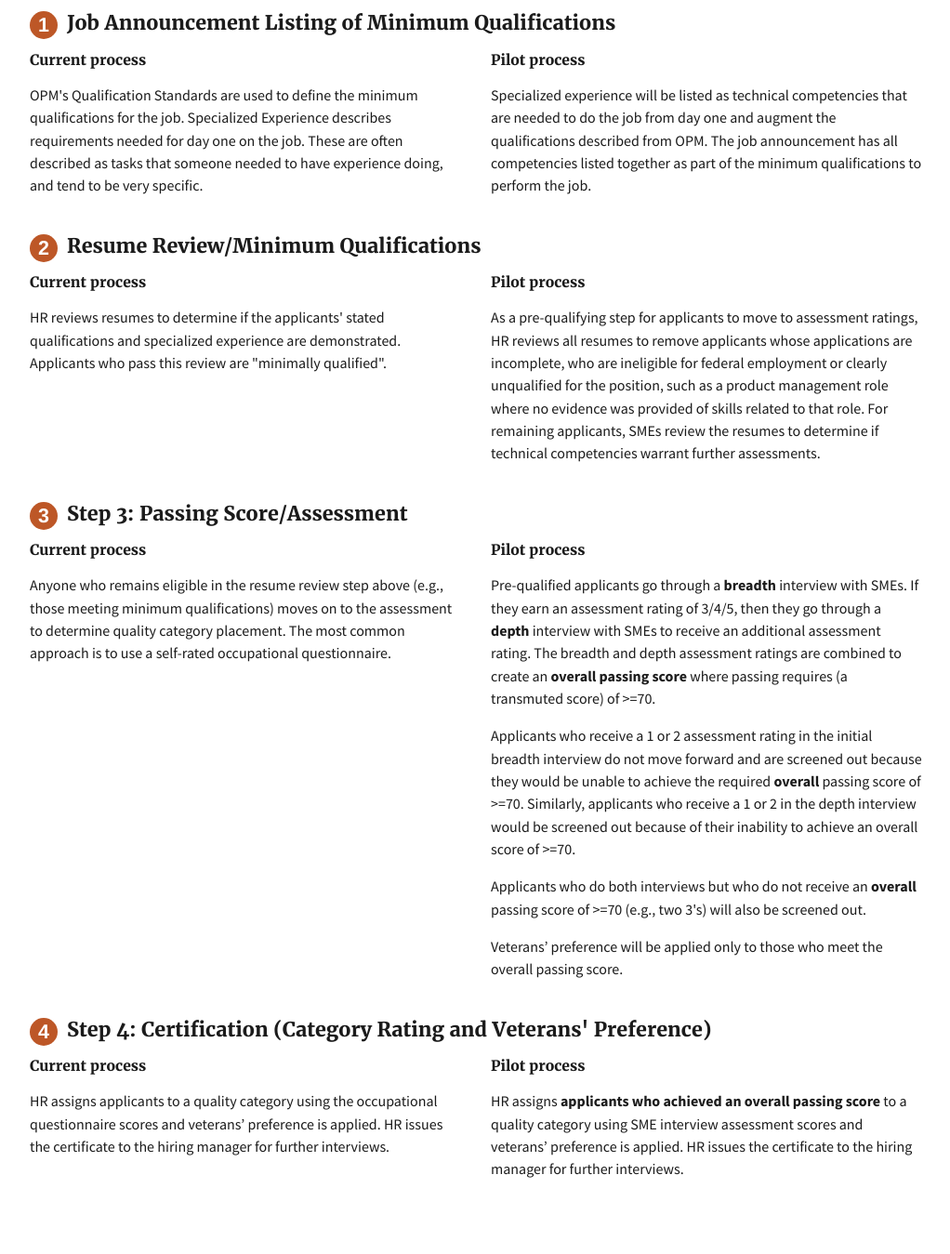
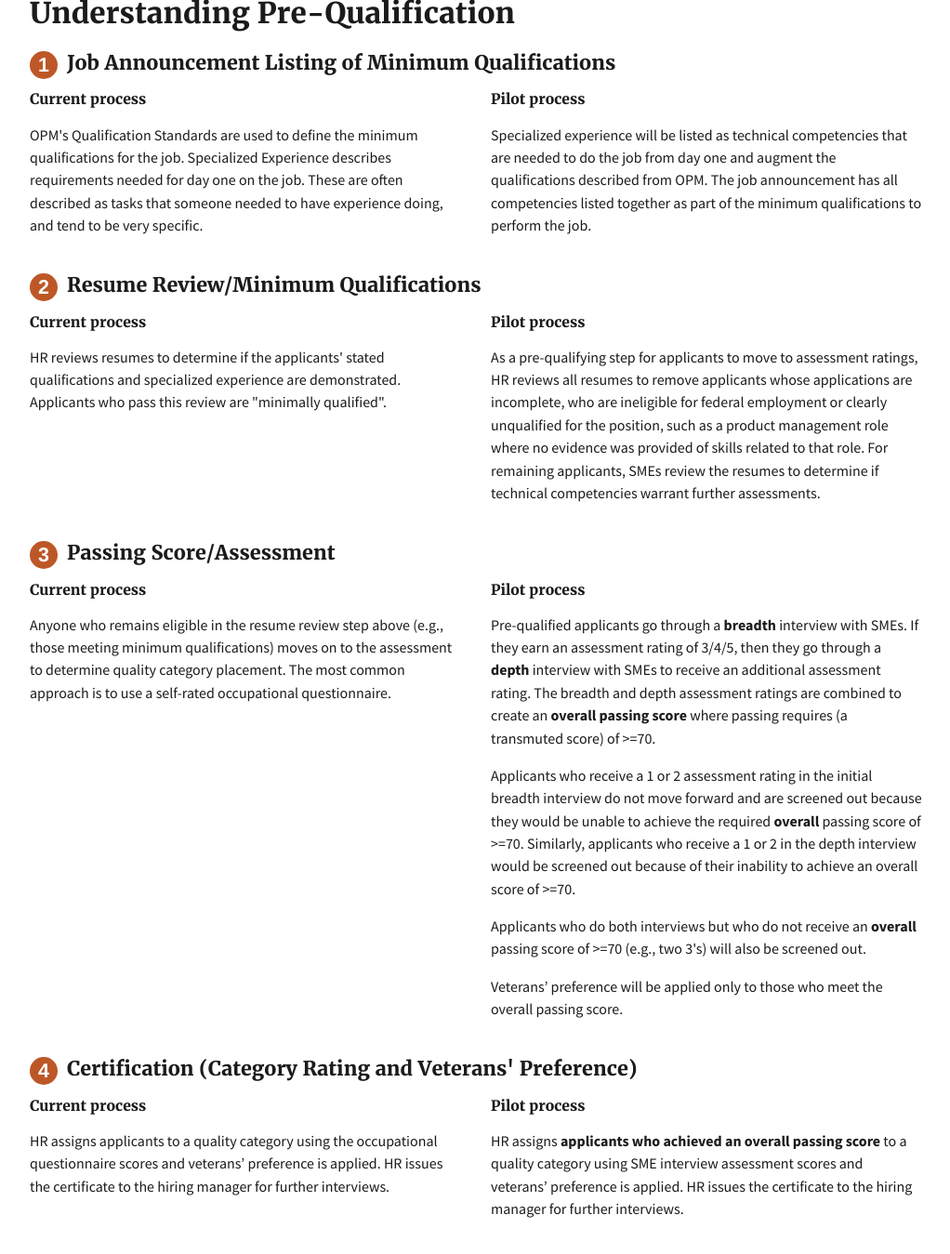
Before and after one commit to usds/SME-QA-Website, a Jekyll site: the page built from pages/home.html, in a window 1280 px wide and 1400 px high, scrolled down 1125 px. Shown: the top 1349 px of the window at 93% size, without its empty margins (128-1150 px from the left). Built offline with Jekyll 4.4.1, drawn with Linux system fonts in a browser that asks for light colours; some of the changed text lies outside the part shown.

Commit message:
Fixes up step names and adds a missing header.

```diff
--- a/pages/home.html
+++ b/pages/home.html
@@ -69,7 +70,7 @@ permalink: /
     </div>
     <div class="grid-row grid-gap margin-y-3">
       <div class="grid-col-12">
-        <h3 data-step="3">Step 3: Passing Score/Assessment</h3>
+        <h3 data-step="3">Passing Score/Assessment</h3>
       </div>
       <div class="tablet:grid-col padding-y-2">
         <h4>Current process</h4>
@@ -92,7 +93,7 @@ permalink: /
     </div>
     <div class="grid-row grid-gap margin-y-3">
       <div class="grid-col-12">
-        <h3 data-step="4">Step 4: Certification (Category Rating and Veterans' Preference)</h3>
+        <h3 data-step="4">Certification (Category Rating and Veterans' Preference)</h3>
       </div>
       <div class="tablet:grid-col padding-y-2">
         <h4>Current process</h4>
```
Also changed, not shown: other parts of pages/home.html (+1 -0 lines).
